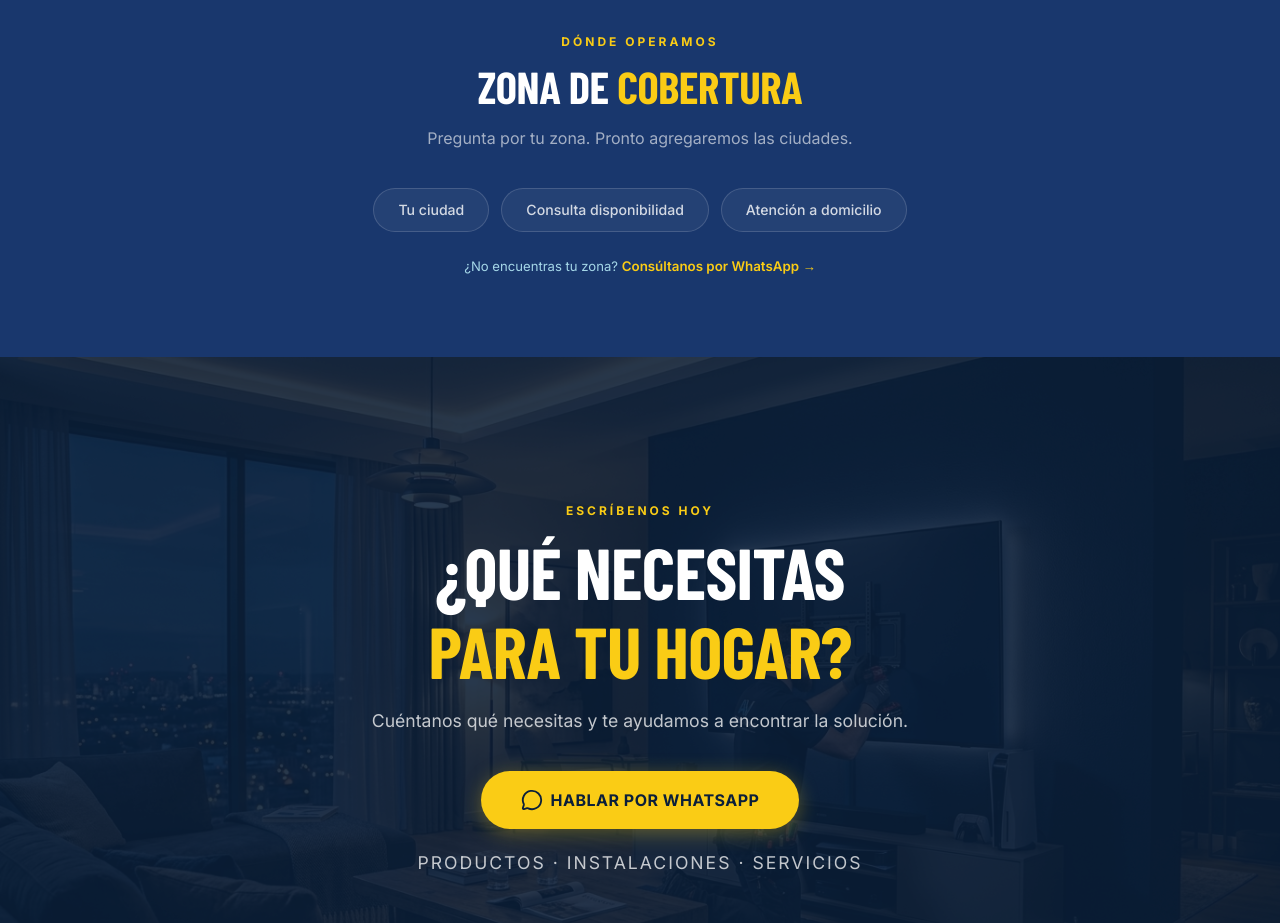
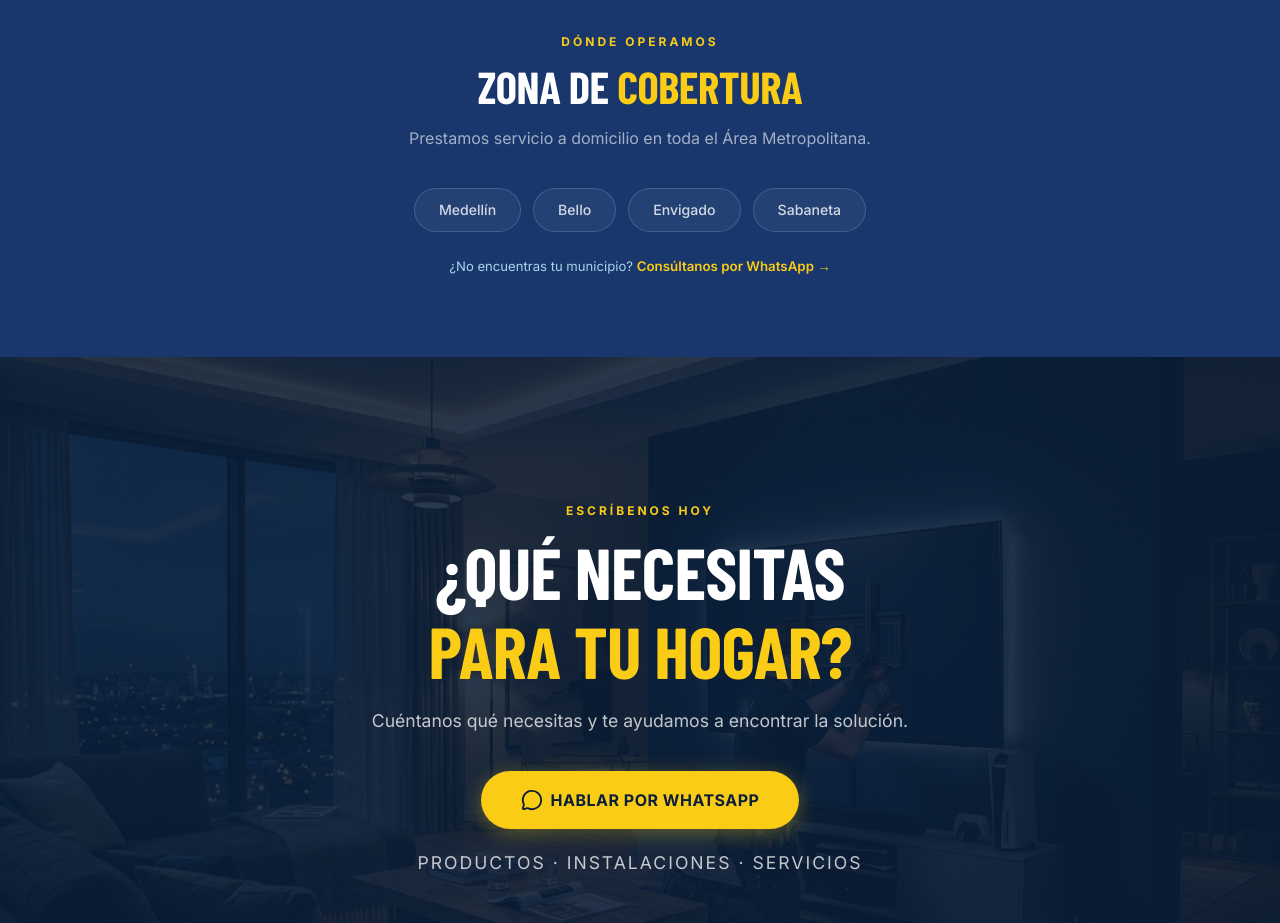
Before and after one commit to alexanderst2005-lab/soportestv, a React (Vite) app: page / in a window 1280 px wide. Shown: the part 7620-8543 px from the top of the page. Built offline with nearby package versions, Linux system fonts and the light colour scheme; no server answers; the database is empty; a web font is replaced by a local one.

Commit message:
feat: add real coverage cities (Medellin, Bello, Envigado, Sabaneta)

```diff
--- a/src/App.jsx
+++ b/src/App.jsx
@@ -484,13 +484,13 @@ export default function App() {
         <div className="container">
           <span className="section-label">Dónde operamos</span>
           <h2 className="section-title">ZONA DE <span className="text-yellow">COBERTURA</span></h2>
-          <p style={{ color: 'rgba(255,255,255,0.6)', marginBottom: 8 }}>Pregunta por tu zona. Pronto agregaremos las ciudades.</p>
+          <p style={{ color: 'rgba(255,255,255,0.6)', marginBottom: 8 }}>Prestamos servicio a domicilio en toda el Área Metropolitana.</p>
           <div className="coverage-tags">
-            {['Tu ciudad', 'Consulta disponibilidad', 'Atención a domicilio'].map(z => (
+            {['Medellín', 'Bello', 'Envigado', 'Sabaneta'].map(z => (
               <span key={z} className="coverage-tag">{z}</span>
             ))}
           </div>
-          <p className="coverage-note">¿No encuentras tu zona? <button style={{ background:'none', border:'none', color:'var(--yellow)', cursor:'pointer', fontWeight:600 }} onClick={() => openWA('Hola, quiero saber si tienen cobertura en mi zona.')}>Consúltanos por WhatsApp →</button></p>
+          <p className="coverage-note">¿No encuentras tu municipio? <button style={{ background:'none', border:'none', color:'var(--yellow)', cursor:'pointer', fontWeight:600 }} onClick={() => openWA('Hola, quiero saber si tienen cobertura en mi zona.')}>Consúltanos por WhatsApp →</button></p>
         </div>
       </section>
 
```
